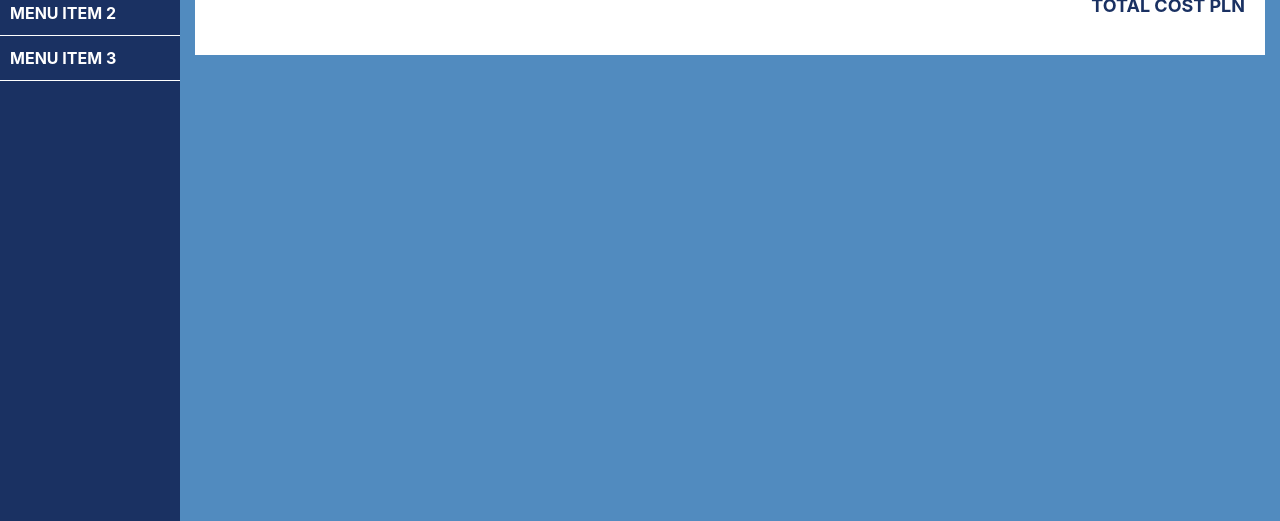
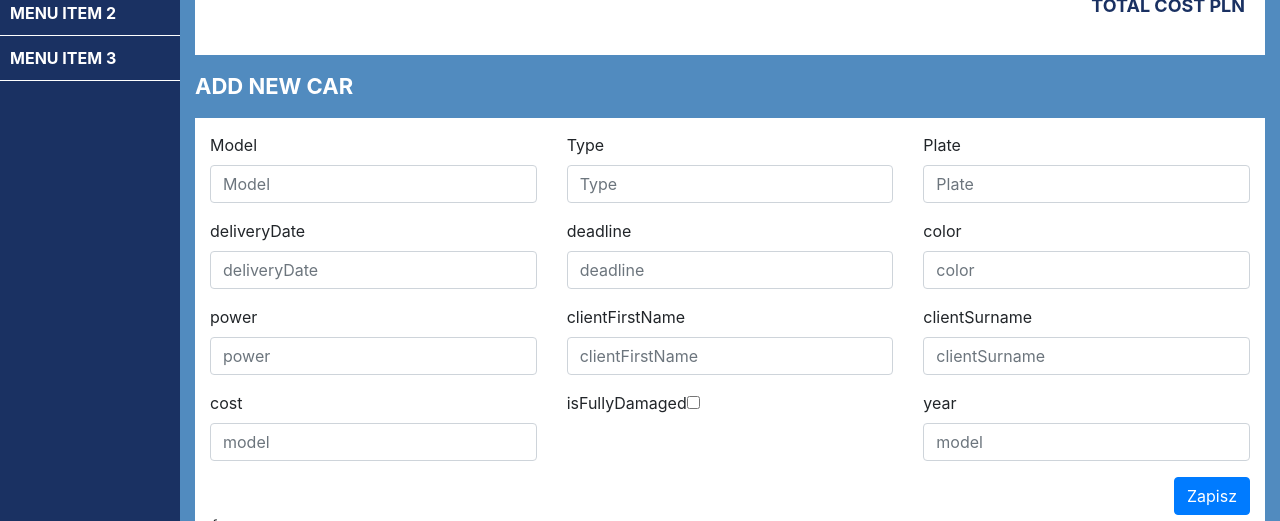
Before and after one commit to dejski/angularSzkolenie, an Angular app: page /cars in a window 1280 px wide. Shown: the part 279-800 px from the top of the page. Built offline with nearby package versions, Linux system fonts and the light colour scheme; no server answers.

Commit message:
podpięty model

```diff
--- a/src/app/cars/cars-list/cars-list.component.html
+++ b/src/app/cars/cars-list/cars-list.component.html
@@ -56,7 +56,78 @@
       </div>
     </div>
   </div>
+</div>
 
 
+<p class="data-header">Add new car</p>
+<div class="data-container">
+  <form [formGroup]="carForm">
+    <div class="row form-group">
+      <div class="col-sm-4">
+        <label>Model</label>
+        <input formControlName="model" type="text" class="form-control" placeholder="Model">
+      </div>
+      <div class="col-sm-4">
+        <label>Type</label>
+        <input formControlName="type" type="text" class="form-control" placeholder="Type">
+      </div>
+      <div class="col-sm-4">
+        <label>Plate</label>
+        <input formControlName="plate" type="text" class="form-control" placeholder="Plate">
+      </div>
+    </div>
+
+    <div class="row form-group">
+      <div class="col-sm-4">
+        <label>deliveryDate</label>
+        <input formControlName="deliveryDate" type="text" class="form-control" placeholder="deliveryDate">
+      </div>
+      <div class="col-sm-4">
+        <label>deadline</label>
+        <input formControlName="deadline" type="text" class="form-control" placeholder="deadline">
+      </div>
+      <div class="col-sm-4">
+        <label>color</label>
+        <input formControlName="color" type="text" class="form-control" placeholder="color">
+      </div>
+    </div>
+
+    <div class="row form-group">
+      <div class="col-sm-4">
+        <label>power</label>
+        <input formControlName="power" type="text" class="form-control" placeholder="power">
+      </div>
+      <div class="col-sm-4">
+        <label>clientFirstName</label>
+        <input formControlName="clientFirstName" type="text" class="form-control" placeholder="clientFirstName">
+      </div>
+      <div class="col-sm-4">
+        <label>clientSurname</label>
+        <input formControlName="clientSurname" type="text" class="form-control" placeholder="clientSurname">
+      </div>
+    </div>
+
+    <div class="row form-group">
+      <div class="col-sm-4">
+        <label>cost</label>
+        <input formControlName="cost" type="text" class="form-control" placeholder="model">
+      </div>
+      <div class="col-sm-4">
+        <label>isFullyDamaged</label>
+        <input formControlName="isFullyDamaged" type="checkbox">
+      </div>
+      <div class="col-sm-4">
+        <label>year</label>
+        <input formControlName="year" type="text" class="form-control" placeholder="model">
+      </div>
+    </div>
+    <div class="row">
+      <div class="col-sm-12">
+        <button type="submit" class="btn btn-primary float-right">Zapisz</button>
+      </div>
+    </div>
+  </form>
+
+  <pre>{{carForm.value | json}}</pre>
 
 </div>
--- a/src/app/cars/cars-list/cars-list.component.ts
+++ b/src/app/cars/cars-list/cars-list.component.ts
@@ -3,6 +3,8 @@ import { Car } from '../models/car';
 import { TotalCostComponent } from '../total-cost/total-cost.component';
 import { CarsService } from '../cars.service';
 import { Router } from '@angular/router';
+import { FormBuilder, FormGroup } from '@angular/forms';
+
 
 @Component({
   selector: 'cars-list',
@@ -14,20 +16,39 @@ export class CarsListComponent implements OnInit, AfterViewInit {
   @ViewChild('totalCostRef') totalCostRef: TotalCostComponent;
   totalCost: number;
   grossCost: number;
+  carForm :FormGroup;
 
   cars: Car[];
-  constructor(private carsService: CarsService, private router: Router) { }
-
+  constructor(private carsService: CarsService,
+    private router: Router,
+    private formBuilder: FormBuilder
+  ) { }
 
   ngOnInit() {
     this.loadCars();
+    this.carForm = this.buildCarForm();
+  }
+
+  buildCarForm() {
+    return this.formBuilder.group({
+      model: '',
+      type: '',
+      plate: '',
+      deliveryDate: '',
+      deadline: '',
+      color: '',
+      power: '',
+      clientFirstName: '',
+      clientSurname: '',
+      cost: '',
+      isFullyDamaged: '',
+      year: ''
+    });
   }
 
   goToCarDetails(car: Car) {
     this.router.navigate(['/cars', car.id]);
   }
-
-
 
   loadCars(): void {
     this.carsService.getCars().subscribe((cars) => {
@@ -44,7 +65,6 @@ export class CarsListComponent implements OnInit, AfterViewInit {
     this.totalCostRef.showGross();
   }
 
-
   countTotalCost(): void {
     this.totalCost = this.cars
       .map((car) => car.cost)
@@ -52,7 +72,6 @@ export class CarsListComponent implements OnInit, AfterViewInit {
 
   }
 
-
   onShownGross(grossCost: number): void {
     this.grossCost = grossCost;
   }
--- a/src/app/cars/cars.module.ts
+++ b/src/app/cars/cars.module.ts
@@ -6,12 +6,14 @@ import { SharedModule } from '../shared-module/shared-module';
 import { CarDetailsComponent } from './car-details/car-details.component';
 import { RouterModule } from '@angular/router';
 import { CarResolve } from './car-resolve.service';
+import { ReactiveFormsModule } from '@angular/forms';
 
 @NgModule({
   imports: [
     CommonModule,
     SharedModule,
-    RouterModule
+    RouterModule,
+    ReactiveFormsModule
   ],
   exports: [
     CarsListComponent
--- a/src/assets/styles/base.less
+++ b/src/assets/styles/base.less
@@ -4,3 +4,17 @@
 body {
     background: @background;
 }
+
+.data-header {
+    color:@white;
+    font-size: 22px;
+    text-transform: uppercase;
+    font-weight: 700;
+    margin: 15px;
+}
+
+.data-container {
+    background: @white;
+    padding: 15px;
+    margin: 15px;
+}
```
Also changed, not shown: src/app/cars/cars-routing.module.ts (+4 -4 lines).
